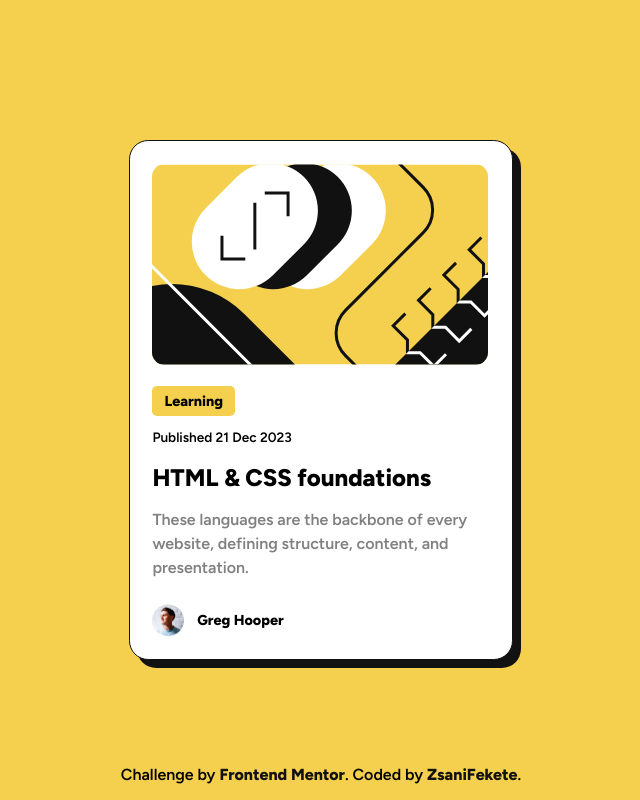
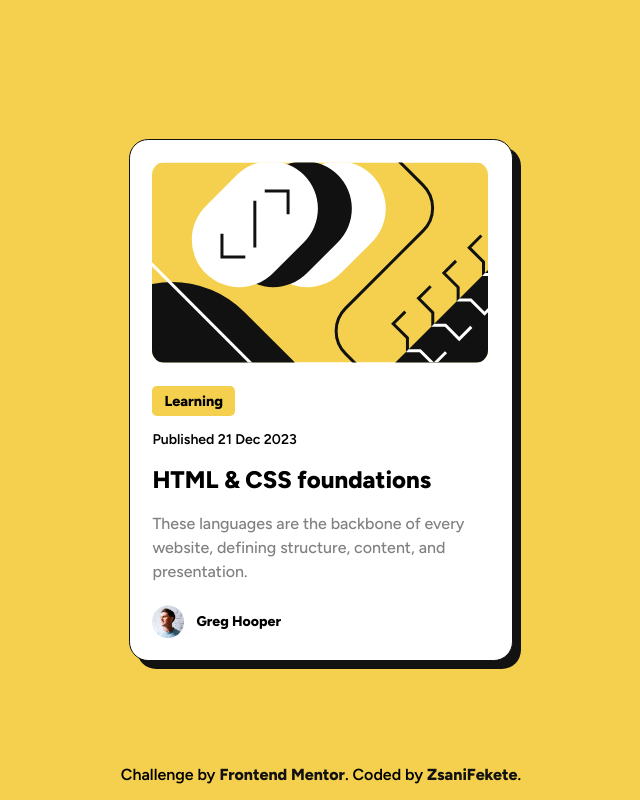
Before and after one commit to zsanifekete/blog-preview-card, a website built with Parcel: page src/index.html in a window 1280 px wide. Shown: the whole page, without its empty margins (319-959 px from the left). Built offline with nearby package versions, Linux system fonts and the light colour scheme.

Commit message:
:sparkles: Refactor SCSS styles

```diff
--- a/src/scss/_variables.scss
+++ b/src/scss/_variables.scss
@@ -8,10 +8,10 @@ $color-black: hsl(0, 0%, 7%);
 $family: "Figtree", sans-serif;
 
 $size-category: 0.9rem;
-$size-date: 0.85rem;
+$size-date: 0.88rem;
 $size-title-desktop: 1.5rem;
 $size-description: 1rem;
-$size-name: 0.9rem;
+$size-name: 0.88rem;
 $size-attribution: 1rem;
 
 $size-title-mobile: 1.25rem;
--- a/src/scss/main.scss
+++ b/src/scss/main.scss
@@ -15,7 +15,7 @@ body {
     -ms-overflow-style: none; /* for Internet  Explorer and Edge */
     scrollbar-width: none; /* for Firefox */
 
-    &::webkit-scrollbar {
+    &::-webkit-scrollbar {
         display: none;
     }
 }
@@ -50,7 +50,7 @@ body {
     }
 
     &-header {
-        margin: 1.3rem 0 1rem;
+        margin: 1.45rem 0 1rem;
 
         @media (max-width: vars.$breakpoint) {
             margin: 1.4rem 0 1rem;
@@ -72,7 +72,7 @@ body {
 
             &-date {
                 font-size: vars.$size-date;
-                margin-block: 0.85rem 1.1rem;
+                margin-block: 0.9rem 1.1rem;
                 word-spacing: 0.02px;
 
                 @media (max-width: vars.$breakpoint) {
@@ -98,10 +98,11 @@ body {
     }
 
     &-content-preview {
-        margin-block: 1rem 1.5rem;
+        margin-block: 1.1rem 1.3rem;
         font-size: vars.$size-description;
         line-height: 1.5rem;
         color: vars.$color-grey;
+        font-weight: 500;
 
         @media (max-width: vars.$breakpoint) {
             font-size: vars.$size-description-mobile;
@@ -112,10 +113,10 @@ body {
     }
 
     &-footer {
-        margin: 1.5rem 0 1rem 0;
+        margin: 1.35rem 0 1rem 0;
         display: flex;
         flex-direction: row;
-        gap: 0.8rem;
+        gap: 0.75rem;
         align-items: center;
 
         .author {
```
